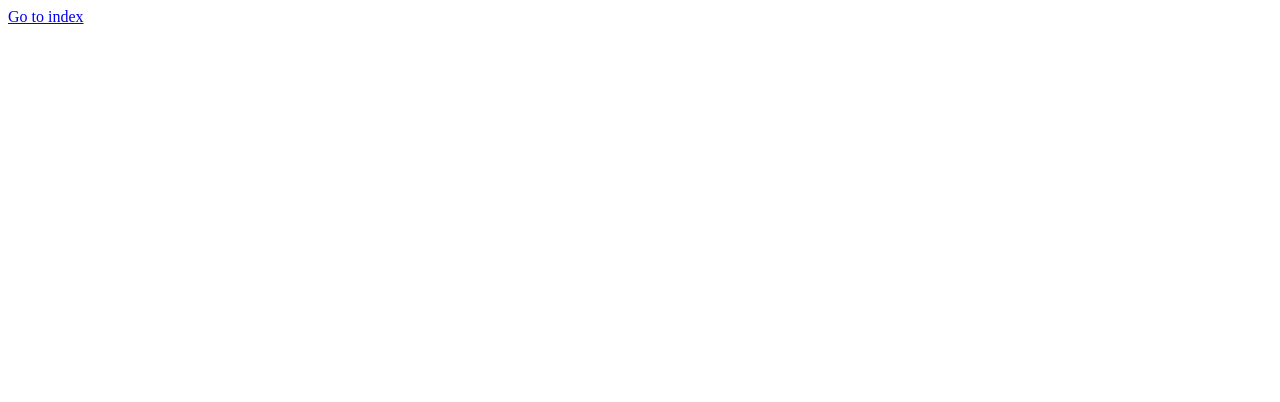
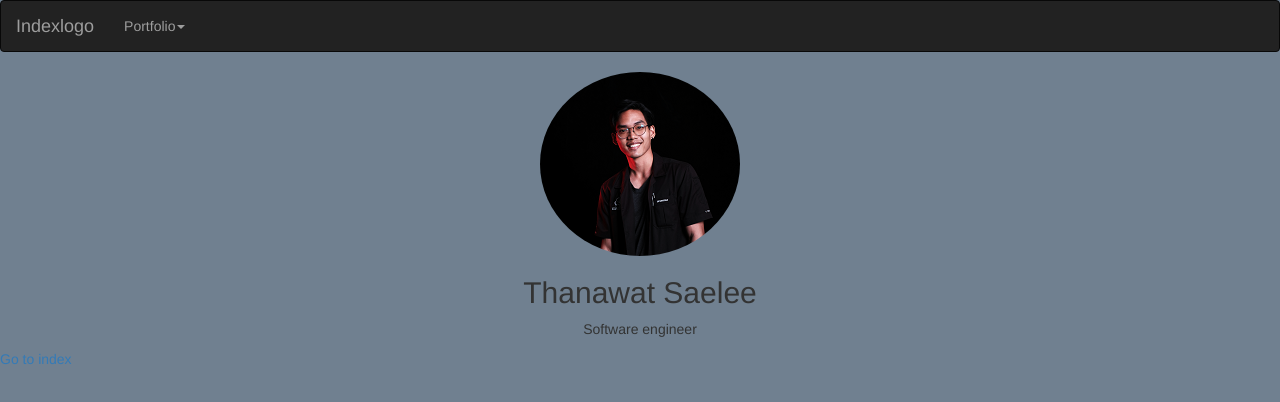
Before and after one commit to ThanawatTS/Profile, a website: page portfolio.html in a window 1280 px wide. Drawn offline with nearby package versions, Linux system fonts and the light colour scheme.

Commit message:
draft frame

```diff
--- a/portfolio.html
+++ b/portfolio.html
@@ -6,12 +6,46 @@
         <title>Portfolio</title>
         <meta charset="utf-8">
         <meta name="viewport" content="width-device-width, initial-scale=1.0">
-
+        <link rel="stylesheet" href="https://maxcdn.bootstrapcdn.com/bootstrap/3.3.7/css/bootstrap.min.css">
+        <link rel="stylesheet" href="stuff/template/portfolio.css">
     </head>
 
     <body class="landing">
+        <div id="page-wrapper">
+            <!-- header -->
+            <nav class="navbar navbar-inverse">
+                <div class="navbar-header">
+                    <a class="navbar-brand" href="index.html">Indexlogo</a>
+                </div>
+
+                <ul class="nav navbar-nav">
+                    <li class="dropdown"><a class="dropdown-toggle" data-toggle="dropdown" href="#">Portfolio<span class="caret"></span></a>
+                        <ul class="dropdown-menu">
+                            <li><a href="#">Portfolio1-1</a></li>
+                            <li><a href="#">Portfolio1-2</a></li>
+                        </ul>
+                    </li>
+                </ul>
+            </nav>
+
+            <!-- Banner -->
+            <section id="banner">
+                <div class="content">
+                    <span class"image"><img id="profile_pic" src="picture/Thanawat_pic2.png"></span>
+                    <header>
+                        <h2>Thanawat Saelee</h2>
+                        <p>Software engineer</p>
+                    </header>
+                               </div>
+            </section>
+
+        </div>
 
         <a href="index.html">Go to index</a>
+
+    <!-- Script -->
+    <script src="https://ajax.googleapis.com/ajax/libs/jquery/3.3.1/jquery.min.js"></script>
+    <script src="https://maxcdn.bootstrapcdn.com/bootstrap/3.3.7/js/bootstrap.min.js"></script>
+
     </body>
-
 </html>
--- a/stuff/template/indexpage.css
+++ b/stuff/template/indexpage.css
@@ -8,7 +8,7 @@ img {
 }
 
 body{
-    background-image: url(../picture/bg-bluegreen.jpg);
+    background-image: url(../../picture/bg-bluegreen.jpg);
 }
 
 .button{
--- /dev/null
+++ b/stuff/template/portfolio.css
@@ -0,0 +1,19 @@
+body {
+    background-color: slategrey;
+}
+
+#profile_pic {
+    border-radius: 50%;
+    display: block;
+    margin-left: auto;
+    margin-right: auto;
+    margin-top: 20px;
+}
+
+h2 {
+    text-align: center;
+}
+
+p {
+    text-align: center;
+}
```
